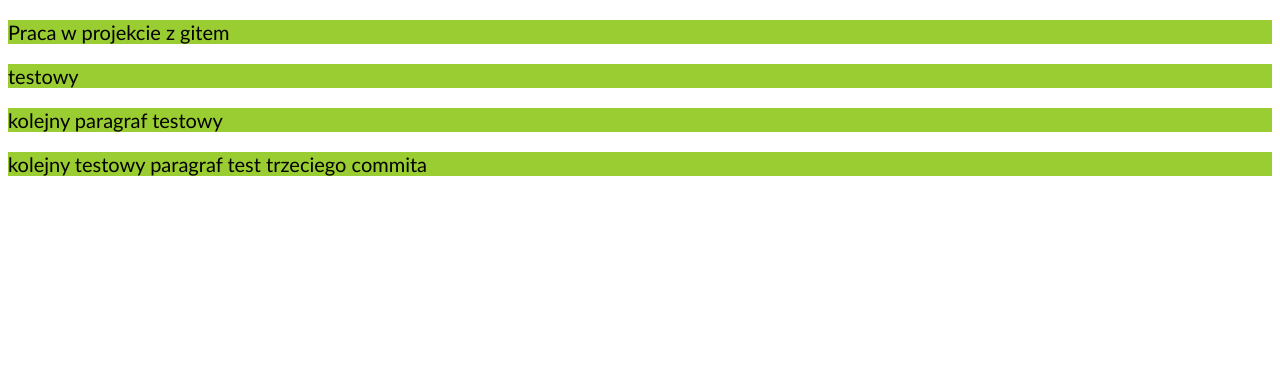
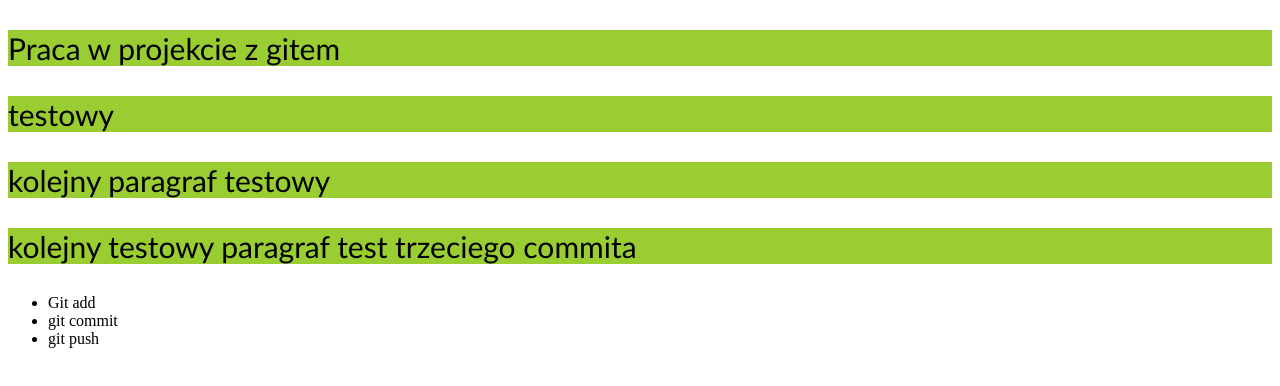
Before and after one commit to jakmaz83/git_zjazd6v2, a plain HTML site: page index.html in a window 1280 px wide. Drawn offline with Linux system fonts and the light colour scheme.

Commit message:
5 new changes

```diff
--- a/index.html
+++ b/index.html
@@ -12,6 +12,11 @@
     <p>testowy </p>
     <p>kolejny paragraf testowy</p>
     <p>kolejny testowy paragraf test trzeciego commita</p>
+    <ul>
+        <li>Git add</li>
+        <li>git commit</li>
+        <li>git push</li>
+    </ul>
 
 </body>
 </html>
--- a/style.css
+++ b/style.css
@@ -1,6 +1,5 @@
 p {
     background-color: yellowgreen;
-    font-size: 20px;
+    font-size: 30px;
     font-family: 'Gill Sans', 'Gill Sans MT', Calibri, 'Trebuchet MS', sans-serif;
-
 }
```
